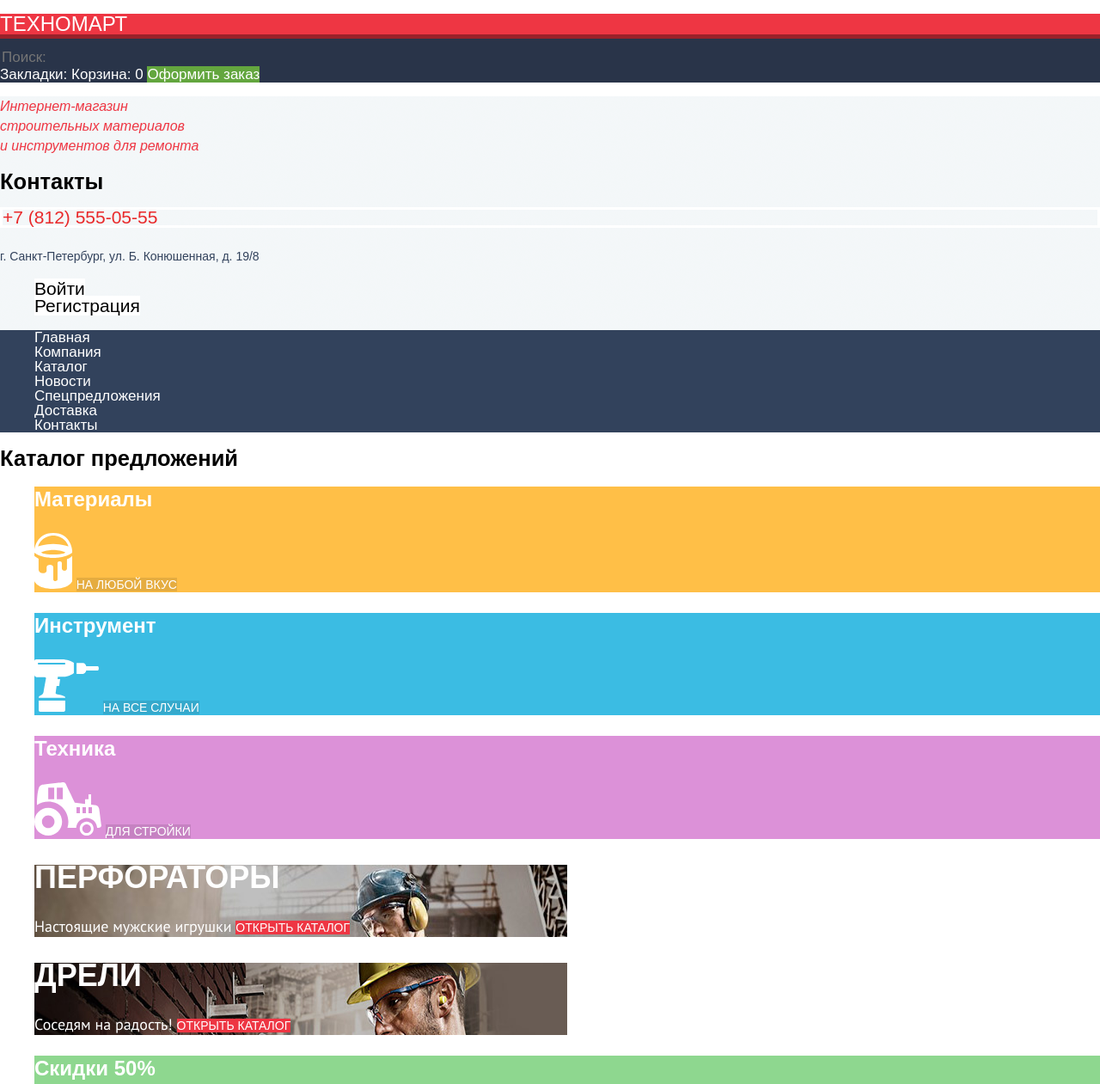
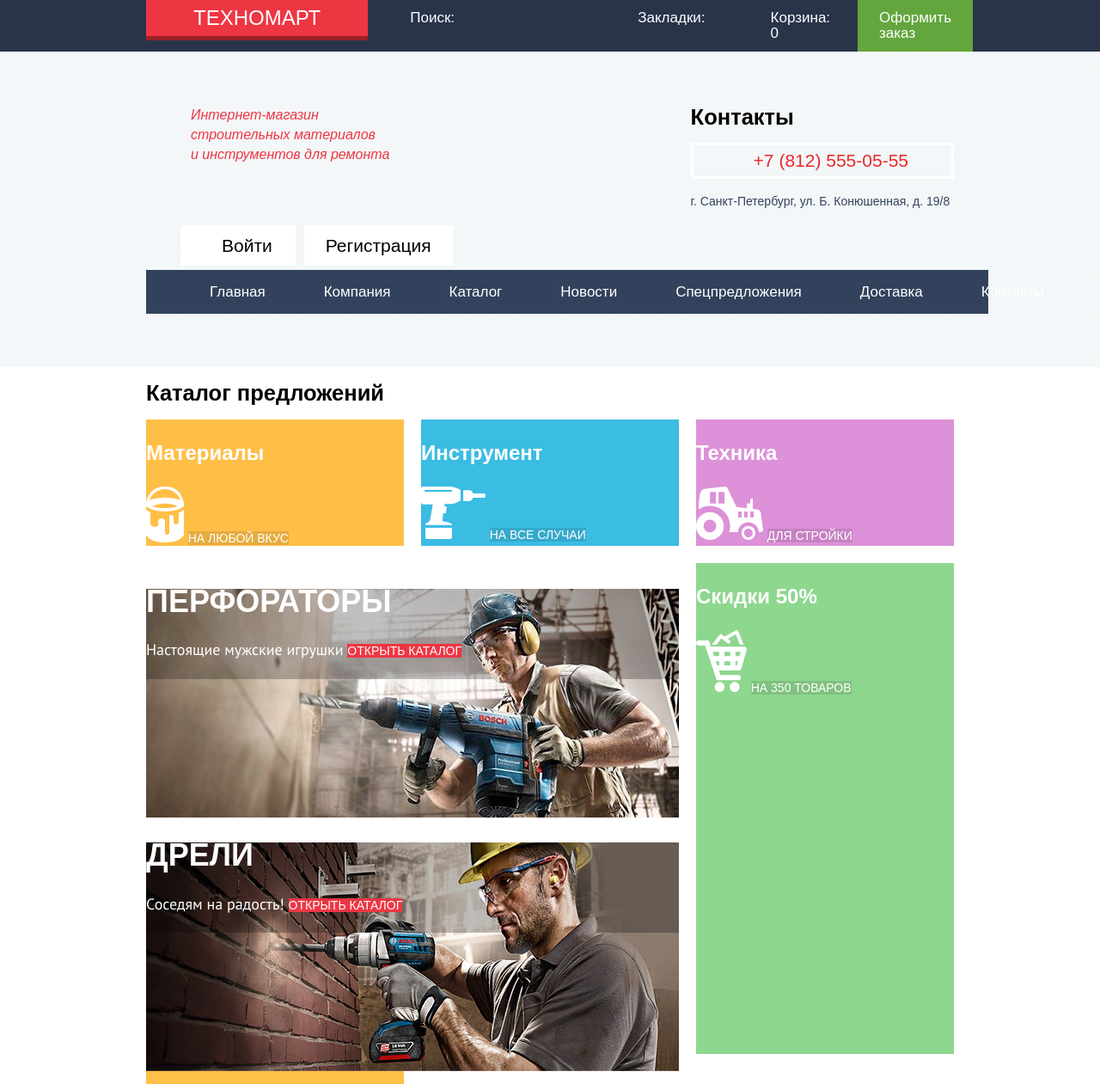
Before and after one commit to Glebvsemugolova/485931-technomart, a plain HTML site: page index.html in a window 1280 px wide. Shown: the top 1261 px of the page at 86% size. Drawn offline with nearby package versions, Linux system fonts and the light colour scheme; files whose address does not match are found by name; a web font is replaced by a local one.

Commit message:
Пробуем флекс боксы

```diff
--- a/css/style.css
+++ b/css/style.css
@@ -42,6 +42,7 @@ input[type=search] {
     border: none;
     background-color: inherit;
     color: #ffffff;
+    min-height: 42px;
 }
 
 input[type=search]:hover,
@@ -666,3 +667,195 @@ input[type=search]:hover,
   line-height: 24px;
   font-weight: normal;
 }
+
+.filter-option label {
+  font-family: "PT Sans", Arial, sans-serif;
+  font-size: 15px;
+  line-height: 20px;
+}
+
+.filter-option.radio label{
+  font-size: 14px;
+}
+
+
+
+
+
+
+
+.header-top {
+  display: flex;
+
+}
+
+.header-top .container {
+  margin-left: auto;
+  margin-right: auto;
+  width: 940px;
+  display: flex;
+  justify-content: space-between;
+  align-items: flex-start;
+}
+
+.logo {
+  margin: 0;
+  padding: 9px 55px;
+}
+
+.bookmarks,
+.basket {
+  margin: 0;
+  padding-top: 12px;
+  padding-bottom: 12px;
+  padding-left: 44px;
+  padding-right: 32px;
+}
+
+.ordering {
+  padding: 12px 25px;
+}
+
+.search {
+  margin: 0;
+  padding: 0;
+
+}
+
+input[type=search] {
+
+  margin: 0;
+  padding: 0;
+  width: 270px;
+}
+
+input[type=search]::placeholder {
+  margin: 0;
+  font-family: "Cuprum", Arial, sans-serif;
+  color: #fff;
+  line-height: 18px;
+  font-size: 17px;
+  padding-left: 49px;
+
+}
+
+.header-bottom {
+  display: flex;
+
+}
+
+.header-bottom .container {
+  padding-top: 46px;
+  margin-right: auto;
+  margin-left: auto;
+  width: 940px;
+  display: flex;
+  flex-wrap: wrap;
+  justify-content: space-between;
+}
+
+.header-title {
+
+  margin-left: 52px;
+  margin-right: 48px;
+}
+
+.telephone {
+  padding-left: 70px;
+  padding-right: 50px;
+  padding-bottom: 9px;
+  padding-top: 9px;
+  margin: 0;
+}
+
+.user-navigation {
+  display: flex;
+}
+
+.login a {
+  padding-left: 48px;
+  padding-right: 27px;
+  padding-top: 12px;
+  padding-bottom: 12px;
+  margin-right: 10px;
+
+}
+
+.registration a {
+  padding: 12px 25px;
+}
+
+.main-navigation {
+
+  margin-bottom: 62px;
+}
+
+.site-navigation {
+  width: 940px;
+  display: flex;
+  justify-content: space-between;
+
+
+}
+
+
+.site-navigation a {
+  padding: 24px 34px;
+}
+
+.block-top {
+  display: flex;
+}
+
+.block-top .container {
+  width: 940px;
+  margin-right: auto;
+  margin-left: auto;
+}
+
+
+.offers {
+  margin: 0;
+  padding: 0;
+}
+.categories-list {
+  margin: 0;
+  padding: 0;
+  display: flex;
+  flex-wrap: wrap;
+  justify-content: space-between;
+
+}
+
+.category {
+  width: 300px;
+  margin-bottom: 20px;
+
+}
+
+.slides {
+  margin: 0;
+  padding: 0;
+}
+
+
+.slide {
+  margin: 0;
+  width: 620px;
+  min-height: 266px;
+}
+
+
+.popular-goods {
+  display: flex;
+  align-items: center;
+  justify-content: space-between;
+}
+
+.popular-goods h2 {
+  margin-left: 20px;
+}
+
+.popular-goods a {
+  margin-right: 20px;
+}
--- a/index.html
+++ b/index.html
@@ -8,7 +8,7 @@
     <link href="css/normalize.css" rel="stylesheet">
     <link href="css/style.css" rel="stylesheet">
   </head>
-  <body>
+  <body class="inner-page">
     <header class="main-header">
       <div class="header-top">
         <div class="container">
```
Also changed, not shown: catalog.html (+2 -2 lines), 1 other file.
